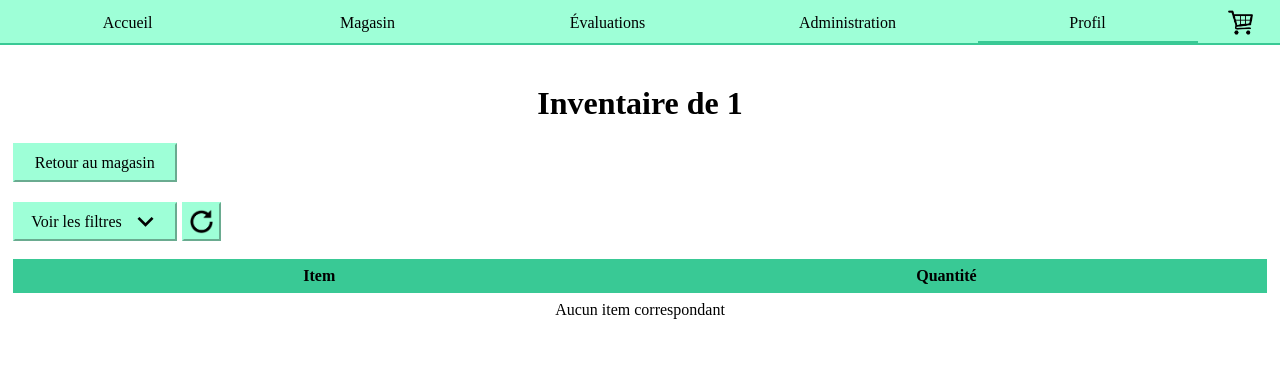
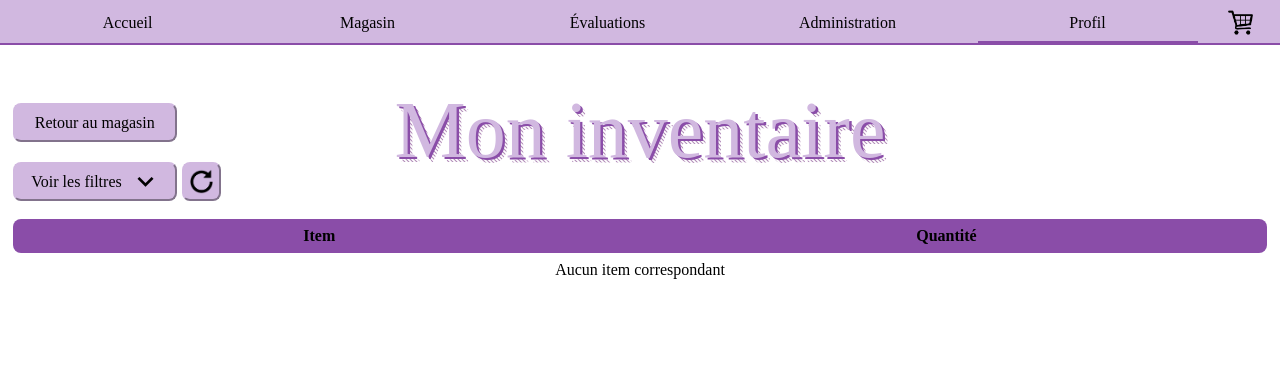
Before and after one commit to Snowywons/Chevaleresk, a PHP site: page /profile/inventory.php in a window 1280 px wide. Shown: the top 366 px of the page. Run offline with PHP 8.4, Linux system fonts and the light colour scheme; the visitor is signed in with stand-in values (Sample User, id 1).

Commit message:
Modification de l'apparence du site

```diff
--- a/css/style.css
+++ b/css/style.css
@@ -1,16 +1,11 @@
 :root {
     /*#region Couleurs*/
-    --col-lightBlue: #b5d9f8; /*Inutilisé*/
-    --col-ocean: #5f9cd3; /*Inutilisé*/
-    --col-oceanFog: rgba(95, 156, 211, 0.3); /*Inutilisé*/
-    --col-sky: #6bb1f3; /*Inutilisé*/
-    --col-darkBlue: #438edd; /*Inutilisé*/
     --col-nebula: #b097ff;
-    --col-slime: #a7f8d8;
-    --col-lime: #9effd7;
-    --col-grass: #39c995;
-    --col-forest: #2dba86;
-    --col-forestFog: rgba(57, 201, 147, 0.3);
+    --col-slime: #D1B8E0;
+    --col-lime: #D1B8E0;
+    --col-grass: #8a4da8;
+    --col-forest: #ad7fc7;
+    --col-forestFog: rgba(209, 184, 224, 0.3);
     --col-skin: #ffbda3;
     --col-lightRed: #ff6d6d;
     --col-gray: #d3d3d3;
@@ -143,6 +138,49 @@ main.administration {
     width: 98%;
     margin: 40px auto;
     text-align: center;
+    position: relative;
+}
+
+.pageTitleContainer {
+    position: absolute;
+    left: 50%;
+    transform: translateX(-50%);
+}
+.pageTitle {
+    position: relative;
+    display: inline-block;
+    color: var(--col-lime);
+    font-family: 'Righteous', serif;
+    font-size: 5em;
+    text-shadow: .03em .03em 0 var(--col-grass);
+}
+.pageTitle:after {
+    content: attr(data-shadow);
+    position: absolute;
+    top: .06em; left: .06em;
+    z-index: -1;
+    text-shadow: none;
+    background-image:
+            linear-gradient(
+                    45deg,
+                    transparent 45%,
+                    hsl(291, 38%, 61%) 45%,
+                    hsl(291, 37%, 30%) 55%,
+                    transparent 0
+            );
+    background-size: .05em .05em;
+    -webkit-background-clip: text;
+    -webkit-text-fill-color: transparent;
+    animation: shad-anim 20s linear infinite;
+}
+main.store .pageTitle:after,
+main.inventory .pageTitle:after,
+main.shopping-cart .pageTitle:after,
+main.evaluation .pageTitle:after {
+    animation: shad-anim 15s linear infinite;
+}
+main.administration .pageTitle:after {
+    animation: shad-anim 25s linear infinite;
 }
 
 /*#region Navigation*/
@@ -264,8 +302,7 @@ nav > nav:hover, nav ul > li:hover {
 /*#region Filtre*/
 div.filterWrapper {
     display: flex;
-    justify-content: start;
-    align-items: center;
+    align-items: flex-start;
 }
 
 div.filterContainer, div.resetFilterContainer {
@@ -280,12 +317,18 @@ div.filterContainer, div.resetFilterContainer {
     border-width: 2px;
     border-style: outset;
     border-color: var(--store-filterContainerBorderColor);
+    border-radius: 8px;
 }
 
 div.filterContainer > img,
 div.resetFilterContainer > img {
     height: 25px;
     transform: rotate(0);
+}
+
+div.filterContainer.opened {
+    border-radius: 8px 8px 0 0;
+    border-bottom: 5px;
 }
 
 div.filterContainer.opened > img {
@@ -388,12 +437,19 @@ div.storeContainer > div.category {
     font-weight: bold;
 }
 
+div.storeContainer > div.category:first-of-type {
+    border-radius: 8px 0 0 8px;
+}
+
+div.storeContainer > div.category.rightLastColumn {
+    border-radius: 0 8px 8px 0;
+}
+
 div.storeContainer > div {
     display: grid;
     grid-template-columns: auto;
     align-items: center;
     justify-content: center;
-    /*border-right: 2px solid var(--store-frameCaseBorderColor);*/
     text-align: center;
     padding: 8px;
 }
@@ -596,6 +657,7 @@ div.bigButton, div.mediumButton {
     background-color: var(--store-addItemStoreContainerBackgroundColor);
     height: 25px;
     margin-bottom: 20px;
+    border-radius: 8px;
 }
 
 div.mediumButton {
--- a/evaluations/evaluations.php
+++ b/evaluations/evaluations.php
@@ -21,7 +21,10 @@ $idItem = isset($_GET["idItem"]) ? $_GET["idItem"] : "";
 
 echo "
 <main class='evaluations'>
-    <h1>Évaluations</h1>";
+    <div class='pageTitleContainer'>
+        <span data-shadow=\"" ."Évaluations" . "\" class='pageTitle'>Évaluations</span>
+    </div>
+    <br>";
 
 if ($idItem == "") { //Évaluations petits frames
     echo "
--- a/evaluations/evaluationsUpdate.php
+++ b/evaluations/evaluationsUpdate.php
@@ -37,21 +37,20 @@ function CreateEvaluationsContainer($records)
                     </div>
                 </div>
                 <!-- Barre d'étoiles -->
-                ";
+                <div class='itemStarbarContainer'>";
         if ($starsAvg != 0) {
-                $content .= "<div class='itemStarbarContainer'>
+                $content .= "
                     <div class='fiveStarsContainer'>
                         <div class='fiveStarsImgContainer'><img class='fiveStarsImg' src='" . $root . "icons/StarBarEmpty.png'></div>
                         <div class='fiveStarsImgContainer' style='width:" . $starsAvg * 20 . "%'>
                         <img class='fiveStarsImg' src='" . $root . "icons/StarBarFull.png'></div>
                     </div>
-                    <div class='itemStarbar'>&nbsp$starsAvg ($evaluationCount)</div>
-                </div>";
+                    <div class='itemStarbar'>&nbsp$starsAvg ($evaluationCount)</div>";
         } else {
-            $content .= "<div class='itemStarbar'>Aucune évaluation</div>";
+            $content .= "<div class='itemStarbar'>Aucune&nbsp;évaluation</div>";
         }
         $content .= "
-            </div>";
+            </div></div>";
     }
 
     $content .= "</div>";
@@ -107,7 +106,7 @@ function CreateEvaluationContainer($records, $filters)
 
         $starBar .= "<div class='itemStarbar'>&nbsp$starsAvg ($evaluationCount)</div>";
         } else {
-            $starBar .= "<div class='itemStarbar'>Aucune évaluation</div>";
+            $starBar .= "<div class='itemStarbar'>Aucune&nbsp;évaluation</div>";
         }
 
         $content .= "
--- a/js/add-item.js
+++ b/js/add-item.js
@@ -1,4 +1,6 @@
 function AddItem() {
+    event.preventDefault();
+
     let name = document.getElementById("name");
     let types = document.getElementById("types");
     let quantity = document.getElementById("quantity");
--- a/master/header.php
+++ b/master/header.php
@@ -43,8 +43,7 @@ CreateOverlay();
         <body>
         <header>
             <nav>
-                <nav class='title'>
-                    <img src='" . $root . "icons/ChevalereskIcon.png'>";
+                <nav class='title'>";
 
 //Onglets par défaut
 echo <<<HTML
--- a/profile/administration.php
+++ b/profile/administration.php
@@ -18,8 +18,7 @@ $records = GetAllPlayers();
 
 echo "
     <main class='administration'>
-        <h1>Gestionnaire d'utilisateurs</h1>";
-
+        <span data-shadow=\"" ."Gestionnaire&nbsp;d'utilisateurs" . "\" class='pageTitle'>Gestionnaire&nbsp;d'utilisateurs</span>";
 echo "<div id='managerReference'>";
 echo CreateManagerContainer($records);
 echo "</div></main>";
--- a/profile/administrationUpdate.php
+++ b/profile/administrationUpdate.php
@@ -12,7 +12,7 @@ function CreateManagerContainer($records) {
             <div class='category'>Nom</div>
             <div class='category'>Prénom</div>
             <div class='category'>Solde (écus)</div>
-            <div class='category'>Actions</div>";
+            <div class='category rightLastColumn'>Actions</div>";
 
     foreach ($records as $data) {
         $alias = $data[0];
--- a/profile/inventory.php
+++ b/profile/inventory.php
@@ -40,9 +40,22 @@ CreateNotificationContainer();
 CreateOverlay();
 
 echo "
-<main class='inventory'>
-    <h1>Inventaire de $targetAlias</h1>
+<main class='inventory'>";
+if ($targetAlias === $alias) {
+    echo "
+    <div class='pageTitleContainer'>
+        <span data-shadow=\"" ."Mon&nbsp;inventaire" . "\" class='pageTitle'>Mon&nbsp;inventaire</span>
+    </div>
+    <br>";
+} else {
+    echo "
+    <div class='pageTitleContainer'>
+        <span data-shadow=\"" ."Inventaire&nbsp;de&nbsp;$targetAlias" . "\" class='pageTitle'>Inventaire&nbsp;de&nbsp;$targetAlias</span>
+    </div>
+    <br>";
+}
 
+echo "
     <div class='bigButton backToStoreContainer' onclick='Redirect(\"../store/store\")'>
         <span class='backToStoreButton'>Retour au magasin</span>
     </div>";
--- a/profile/profile.php
+++ b/profile/profile.php
@@ -39,7 +39,8 @@ if (count($records) > 0) {
 
 echo "
     <main class='profile'>
-        <h1>Informations du profil</h1>
+        <span data-shadow=\"" ."Mon&nbsp;profil" . "\" class='pageTitle'
+        style='left: 50%;transform: translateX(-60%)'>Mon&nbsp;profil</span><br><br>
         <form>
             <fieldset>
                 <label for='alias'>Alias</label>
--- a/profile/register.php
+++ b/profile/register.php
@@ -31,7 +31,9 @@ include_once $root . "master/header.php";
 
 echo "
     <main class='register'>
-        <h1>Inscription</h1>
+        <span data-shadow=\"" ."Inscription" . "\" class='pageTitle'
+        style='left: 50%;transform: translateX(-60%)'>Inscription</span>
+        <br><br>
 
         <form action='register.php' method='post' onsubmit='return validateRegisterForm()'>
             <fieldset>
--- a/session/login.php
+++ b/session/login.php
@@ -18,7 +18,8 @@ else {
 
 echo "
 <main class='login'>
-    <h1>Connexion</h1>";
+    <span data-shadow=\"" ."Connexion" . "\" class='pageTitle'>Connexion</span>
+    <br><br>";
 
 if ($loginError) {
     echo "<div id='loginError' style='color:red'>$loginError</div><br>";
--- a/store/modify-item.php
+++ b/store/modify-item.php
@@ -62,7 +62,8 @@ if(!empty($ressource))
 
 //Afficher le form
 echo "<main class='modify-item'>
-<h1>Modifier un item</h1>
+<span data-shadow=\"" ."Modifier&nbsp;un&nbsp;item" . "\" class='pageTitle'
+        style='left: 50%;transform: translateX(-53%)'>Modifier&nbsp;un&nbsp;item</span><br><br>
 
 <form action='' id='updateForm' name='updateForm' method='post'>
     <fieldset>
--- a/store/shopping-cart.php
+++ b/store/shopping-cart.php
@@ -40,7 +40,7 @@ CreateItemDetailsContainers($records);
 //---------------------------------------------------------------------------------------------------------------------
 echo "
     <main class='shopping-cart'>
-        <h1>Panier d'achat de $targetAlias</h1>
+        <span data-shadow=\"" ."Panier&nbsp;d'achat" . "\" class='pageTitle'>Panier&nbsp;d'achat</span>
 
     <div class='bigButton backToStoreContainer' onclick='Redirect(\"../store/store\")'>
         <span class='backToStoreButton'>Retour au magasin</span>
--- a/store/storeUpdate.php
+++ b/store/storeUpdate.php
@@ -140,7 +140,7 @@ function CreateInventoryStoreContainer($records)
     $content = "
         <div class='storeContainer'>
         <div class='category'>Item</div>
-        <div class='category'>Quantité</div>";
+        <div class='category rightLastColumn'>Quantité</div>";
 
     if($records == NULL) {
         $content.= "<div style='grid-column-start: 1; grid-column-end: 3;'>Aucun item correspondant</div>";
--- a/utilities/filterUtilities.php
+++ b/utilities/filterUtilities.php
@@ -67,7 +67,7 @@ function CreateEvaluationFilterSection()
         </div>
 
         <!-- Filtre individuel -->
-        <div id='filters' class='filters hidden'>
+        <div id='filters' class='filters hidden short'>
 
             <div>
                 <!-- Nombre d'étoiles -->
--- a/utilities/popupUtilities.php
+++ b/utilities/popupUtilities.php
@@ -162,7 +162,6 @@ function CreateNotificationContainer()
                 <br>
                 <div id='notificationMessageContainer'></div>
                 <br>
-                <button class='confirmButton' id='notificationOkayButton' onclick='ClosePopupAndNotifier(\"notificationContainer\")'>Ok</button>
             </div>
             <div class='popupFooterContainer'></div>
         </div>";
```
Also changed, not shown: other parts of css/style.css (+99 -37 lines), profile/modify-profile.php (+16 -3 lines), store/add-item.php (+6 -3 lines), store/store.php (+10 -1 lines).
